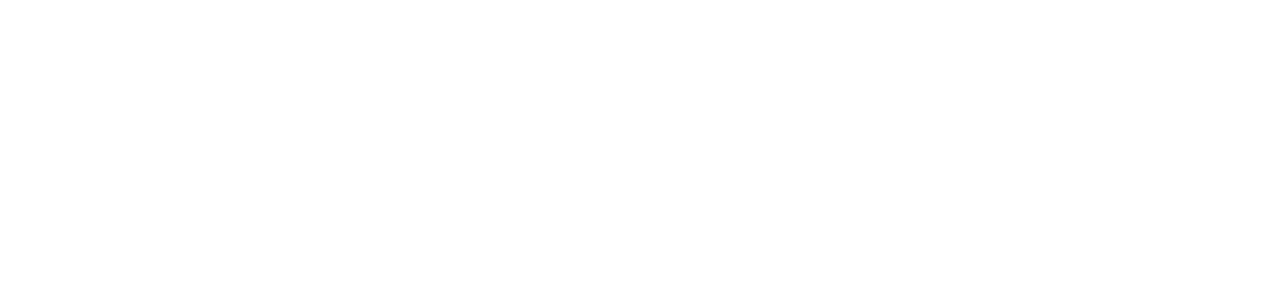
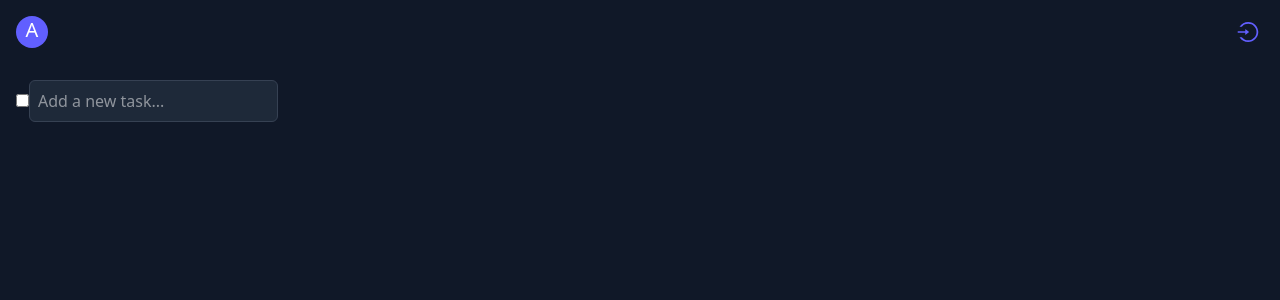
Before and after one commit to Ardish4/todoapp, a React (Vite) app in the folder frontend/: page /home in a window 1280 px wide. Before the commit this address had no page. Shown: the top 300 px of the page. Built offline with nearby package versions, Linux system fonts and the light colour scheme.

Commit message:
home page working on progress

```diff
--- a/frontend/package.json
+++ b/frontend/package.json
@@ -13,6 +13,7 @@
     "@tailwindcss/vite": "^4.1.14",
     "react": "^19.1.1",
     "react-dom": "^19.1.1",
+    "react-icons": "^5.5.0",
     "react-router-dom": "^7.9.4",
     "tailwindcss": "^4.1.14"
   },
--- a/frontend/src/App.jsx
+++ b/frontend/src/App.jsx
@@ -3,6 +3,7 @@
 import Hero from "./pages/hero";
 import Login from "./pages/login";
 import Signup from "./pages/signup";
+import Home from "./pages/home";
 
 import './index.css';
 
@@ -10,11 +11,11 @@
 function App() {
   return (
     <Routes>
-      <Route path="/" element={<Navigate to="/Hero" />}/>
+      <Route path="/" element={<Navigate to="/hero" />}/>
       <Route path="/hero" element={<Hero />} />
       <Route path="/signup" element={<Signup />}/>
       <Route path="/login" element={<Login />} />
-
+      <Route path="/home" element={<Home />} />
     </Routes>
   );
 }
--- /dev/null
+++ b/frontend/src/pages/home.jsx
@@ -0,0 +1,26 @@
+import { AiOutlineLogin } from 'react-icons/ai';
+
+const Home = () => {
+  return (
+    <div className='min-h-screen bg-gray-900 text-white'>
+      {/* Navbar */}
+      <div className='flex p-4 justify-between items-center'>
+        {/* Avatar */}
+        <div className='w-8 h-8 bg-indigo-500 rounded-full'>
+          <p className='text-white text-center text-xl select-none'>A</p>
+        </div>
+        {/* Logout */}
+        <button className='hover:box-shadow hover:bg-gray-800 text-white font-semibold p-1 rounded-4xl flex items-center'>
+          <AiOutlineLogin color='#625FFF' size={24} className='inline-block' />
+        </button>
+      </div>
+      {/* Main Content */}
+      <div className='p-4'>
+        <input type="checkbox" width={200} height={200} className='accent-indigo-500 ' />
+        <input type="text" className='border border-gray-700 bg-gray-800 p-2 rounded-md' placeholder='Add a new task...' />
+      </div>
+    </div>
+  )
+}
+
+export default Home
```
Also changed, not shown: 1 other file (tests, documents, lock files or other folders).
